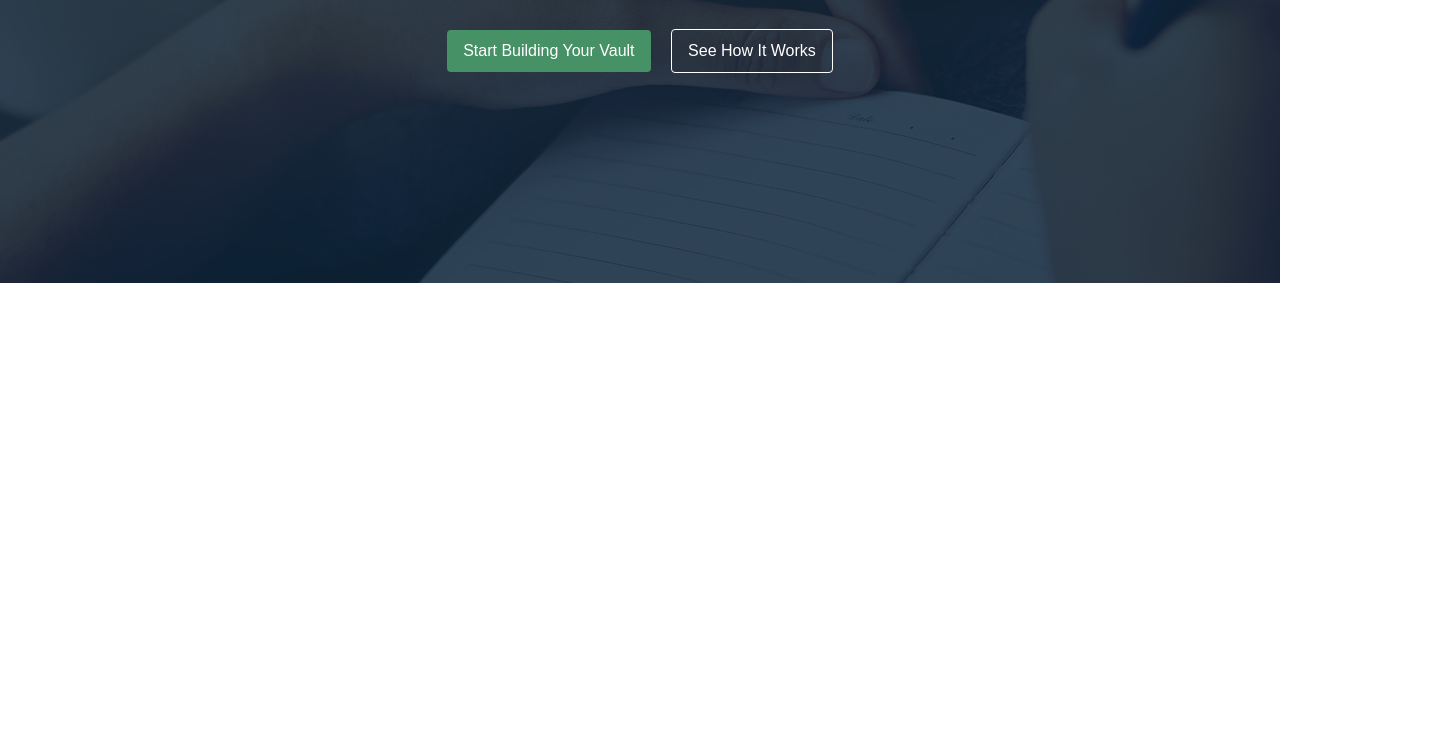
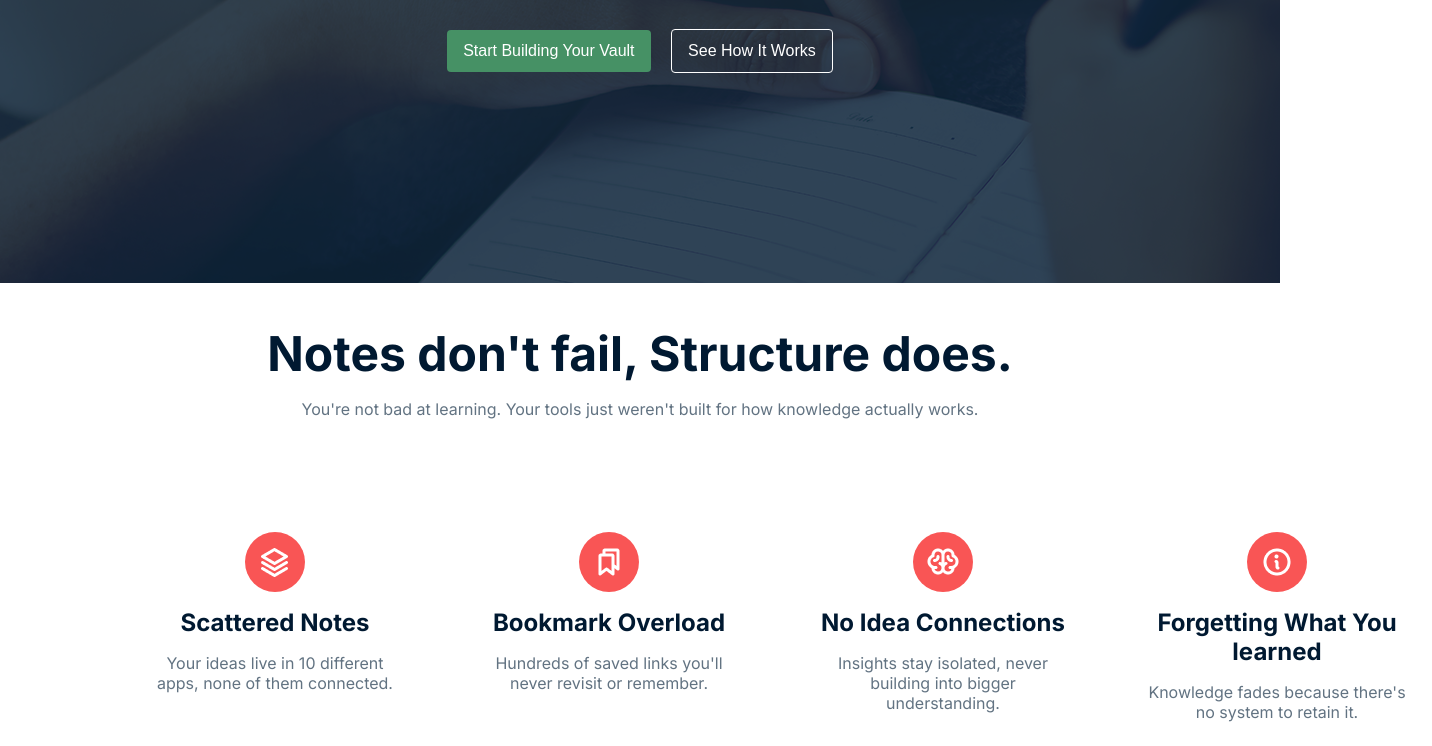
Before and after one commit to rashedulislam595/B13-Assignment-1, a plain HTML site: page index.html in a window 1280 px wide. Shown: the part 483-1229 px from the top of the page, 1432 px wide, since content can reach past the window. Before the commit the page ends 800 px from the top, so only its background shows below. Drawn offline with Linux system fonts and the light colour scheme.

Commit message:
Add by note section

```diff
--- a/index.html
+++ b/index.html
@@ -38,7 +38,7 @@
             <div class="benner-contain">
                 <h2>Structured Thinking,<br><span>Not Just Note-Taking.</span></h2>
                 <p>A private space to store notes, links, and learning summaries — designed to <br>
-                help you think clearly, connect ideas, and turn learning into long-term knowledge.</p>
+                    help you think clearly, connect ideas, and turn learning into long-term knowledge.</p>
             </div>
 
             <div class="button">
@@ -47,6 +47,39 @@
             </div>
         </section>
     </header>
+
+    <section class="note-section">
+        <div class="note-heading">
+            <h2>Notes don't fail, Structure does.</h2>
+            <p class="paragraph">You're not bad at learning. Your tools just weren't built for how knowledge actually works.</p>
+        </div>
+        <div class="card-container">
+            <div class="card">
+                <div class="circle"><img src="./assets/Vector.png" alt="vector image"></div>
+                <h3>Scattered Notes</h3>
+                <p class="paragraph">Your ideas live in 10 different apps, none of them connected.</p>
+            </div>
+
+            <div class="card">
+                <div class="circle"><img src="./assets/Bookmarks.png" alt="Bookmark image"></div>
+                <h3>Bookmark Overload</h3>
+                <p class="paragraph">Hundreds of saved links you'll never revisit or remember.</p>
+            </div>
+
+            <div class="card">
+                <div class="circle"><img src="./assets/Brain.png" alt="Brain image"></div>
+                <h3>No Idea Connections</h3>
+                <p class="paragraph">Insights stay isolated, never building into bigger understanding.</p>
+            </div>
+
+            <div class="card">
+                <div class="circle"><img src="./assets/Info.png" alt="Info image"></div>
+                <h3>Forgetting What You learned</h3>
+                <p class="paragraph">Knowledge fades because there's no system to retain it.</p>
+            </div>
+        </div>
+    </section>
+
 </body>
 
 </html>
--- a/styles/style.css
+++ b/styles/style.css
@@ -21,6 +21,31 @@
     cursor: pointer;
 }
 
+.paragraph{
+    font-size: 16px;
+    font-weight: 400px;
+    line-height: 20px;
+    color: #627382;
+}
+
+.circle{
+    width: 60px;
+    height: 60px;
+    border-radius: 50%;
+    background-color: #F95555;
+    display: flex;
+    justify-content: center;
+    align-items: center;
+    margin: 45px 101px 16px;
+
+}
+
+.card{
+    padding: 24px;
+    text-align: center;
+    border-radius: 8px;
+    width: 322px;
+}
 
 
 /* main style section */
@@ -99,3 +124,35 @@
     border-radius: 4px;
     cursor: pointer;
 }
+
+
+.note-section{
+    max-width: 1600px;
+    padding: 0px 120px;
+}
+
+.note-section .note-heading h2{
+    color: #001931;
+    font-size: 48px;
+    padding-bottom: 16px;
+    height: 116px;
+    display: flex;
+    align-items: end;
+    justify-content: center;
+}
+.note-section .note-heading p{
+    text-align: center;
+}
+
+.note-section .card-container{
+    display: flex;
+    gap: 24px;
+    margin-top: 44px;
+}
+
+.card-container .card h3{
+    color:#001931;
+    font-size: 24px;
+    font-weight: 600px;
+    margin-bottom: 16px;
+}
```
